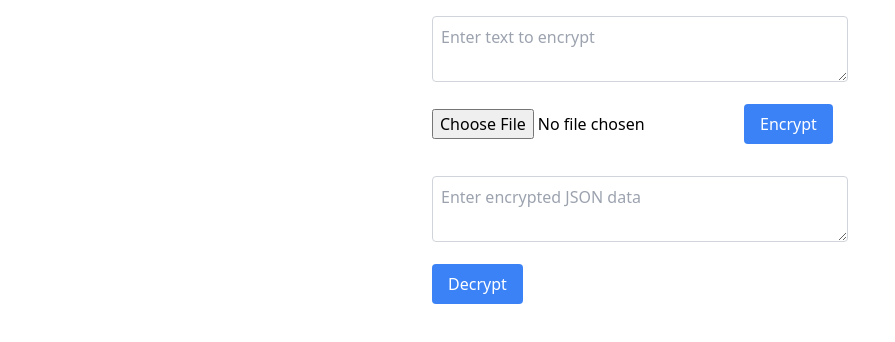
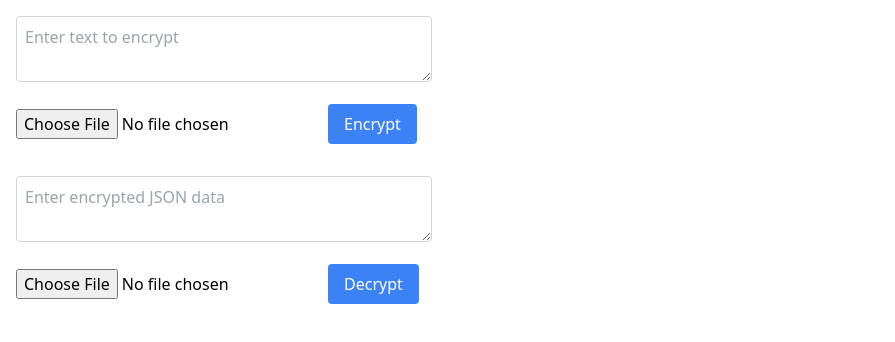
Before and after one commit to pvwnthem/encryption-site, a Next.js app: page / in a window 1280 px wide. Shown: the top 342 px of the page, without its empty margins (0-895 px from the left). Built offline with nearby package versions, Linux system fonts and the light colour scheme.

Commit message:
fix everything, fully functional

```diff
--- a/src/components/DecryptForm.tsx
+++ b/src/components/DecryptForm.tsx
@@ -5,14 +5,50 @@ import TextHelper from '@/util/base64';
 
 const DecryptForm = () => {
   const [encryptedData, setEncryptedData] = useState<any>(null);
+  const [inputFile, setInputFile] = useState<string | null>(null);
   const [decryptedText, setDecryptedText] = useState('');
 
   const handleInputChange = (event: any) => {
     setEncryptedData(event.target.value);
   };
 
+
+  function onSelectFile(e: React.ChangeEvent<HTMLInputElement>) {
+    if (e.target.files && e.target.files.length > 0) {
+      const reader = new FileReader();
+
+      reader.addEventListener('load', (event) => {
+        const fileContents = event.target?.result;
+        setInputFile(fileContents instanceof ArrayBuffer ? '' : fileContents);
+      });
+
+      reader.readAsText(e.target.files[0]);
+    }
+  }
+
   const handleDecrypt = async () => {
-    const keyBuffer = TextHelper.convertBase64ToStream(JSON.parse(encryptedData).key);
+    if (inputFile) {
+      const fileData = inputFile.split("|")
+      const keyBuffer = TextHelper.convertBase64ToStream(fileData[1]);
+
+      cryptoService.parseKey(keyBuffer).then((key) => {
+        const cipherBuffer = TextHelper.convertBase64ToStream(
+            fileData[0]
+        );
+
+        const ivBuffer = TextHelper.convertBase64ToStream<Uint8Array>(
+          fileData[2]
+        );
+
+        cryptoService.decrypt(cipherBuffer, key, ivBuffer).then((res) =>
+        {
+          setDecryptedText(res)
+        }
+        );
+      });
+
+    } else {
+      const keyBuffer = TextHelper.convertBase64ToStream(JSON.parse(encryptedData).key);
 
       cryptoService.parseKey(keyBuffer).then((key) => {
         const cipherBuffer = TextHelper.convertBase64ToStream(
@@ -29,17 +65,20 @@ const DecryptForm = () => {
         }
         );
       });
+    }
+
   };
 
 
   return (
-    <div className="max-w-md mx-auto p-4">
+    <div className="max-w-md mx-left p-4">
       <textarea
         className="w-full p-2 mb-4 border border-gray-300 rounded"
         placeholder="Enter encrypted JSON data"
         value={encryptedData}
         onChange={handleInputChange}
       />
+      <input type="file" onChange={onSelectFile} />
       <button
         className="px-4 py-2 bg-blue-500 text-white rounded"
         onClick={handleDecrypt}
--- a/src/components/EncryptForm.tsx
+++ b/src/components/EncryptForm.tsx
@@ -7,15 +7,31 @@ const EncryptForm = () => {
   const [inputFile, setInputFile] = useState<any>(null);
   const [encryptedData, setEncryptedData] = useState<any>(null);
 
-  const handleInputChange = (event: React.ChangeEvent<HTMLTextAreaElement>) => {
+
+
+
+  const handleInputChange = (event: any) => {
     setInputText(event.target.value);
   };
 
-  const handleFileChange = (event: React.ChangeEvent<HTMLInputElement>) => {
-    const file = event.target.files?.[0];
+  const handleFileChange = (event: any) => {
+    const file = event.target.files[0];
     setInputFile(file);
   };
 
+  function onSelectFile(e: React.ChangeEvent<HTMLInputElement>) {
+    if (e.target.files && e.target.files.length > 0) {
+      const reader = new FileReader();
+
+      reader.addEventListener('load', () =>
+      {
+        setInputFile(reader.result?.toString() || '')
+      }
+
+      );
+      reader.readAsDataURL(e.target.files[0]);
+    }
+  }
   const handleEncrypt = async () => {
     try {
       let plainData: any = inputText;
@@ -25,7 +41,7 @@ const EncryptForm = () => {
 
       const { cipher, key, iv } = await cryptoService.encrypt(plainData);
       if (inputFile) {
-        const encryptedFile = new Blob([TextHelper.convertStreamToBase64(cipher), " ", TextHelper.convertStreamToBase64(key), " ", TextHelper.convertStreamToBase64(iv) ], { type: 'application/octet-stream' });
+        const encryptedFile = new Blob([TextHelper.convertStreamToBase64(cipher), "|", TextHelper.convertStreamToBase64(key), "|", TextHelper.convertStreamToBase64(iv) ], { type: 'application/octet-stream' });
       const encryptedFileUrl = URL.createObjectURL(encryptedFile);
       setEncryptedData({
         cipher: TextHelper.convertStreamToBase64(cipher),
@@ -49,16 +65,24 @@ const EncryptForm = () => {
     }
   };
 
+
   return (
-    <div className="max-w-md mx-auto p-4">
+    <div className="max-w-md mx-left p-4">
       <textarea
         className="w-full p-2 mb-4 border border-gray-300 rounded"
         placeholder="Enter text to encrypt"
         value={inputText}
         onChange={handleInputChange}
       />
-      <input type="file" onChange={handleFileChange} />
-      <button className="px-4 py-2 bg-blue-500 text-white rounded" onClick={handleEncrypt}>
+      <input
+        type="file"
+        onChange={onSelectFile}
+
+      />
+      <button
+        className="px-4 py-2 bg-blue-500 text-white rounded"
+        onClick={handleEncrypt}
+      >
         Encrypt
       </button>
       {encryptedData && (
```
